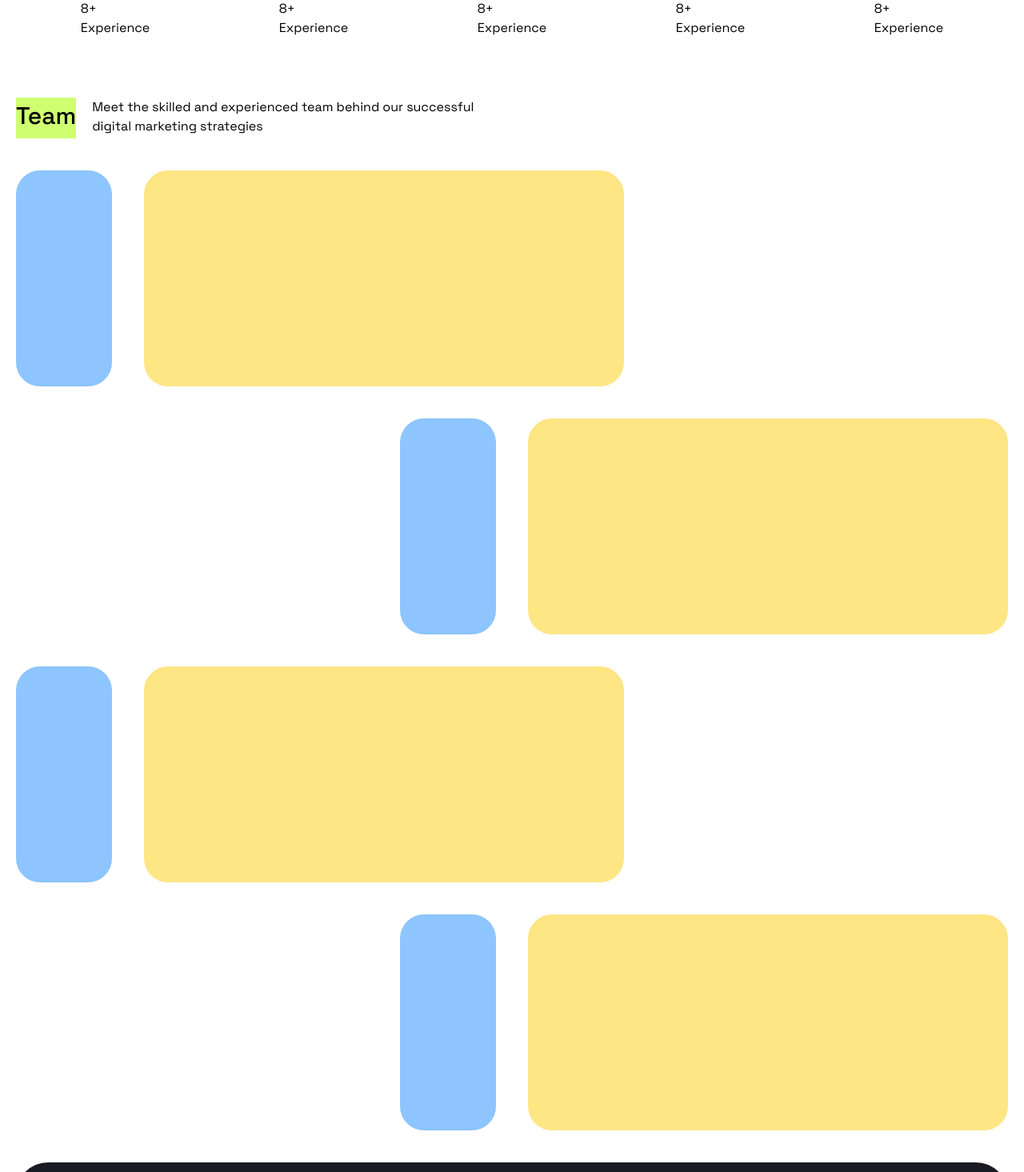
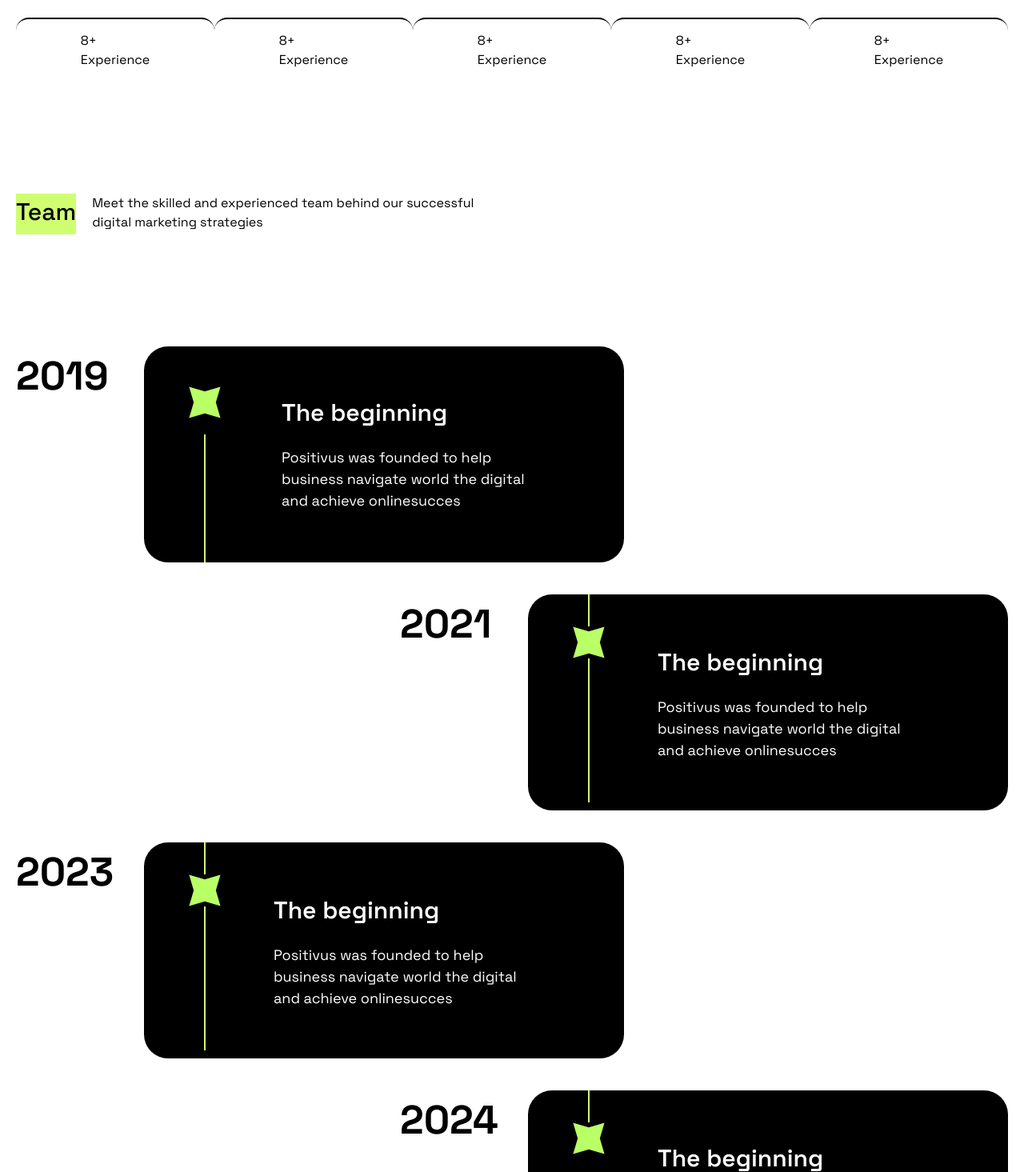
Before and after one commit to ogabekrustamov/Positivus, a React (Vite) app: page /about in a window 1280 px wide. Shown: the part 965-2430 px from the top of the page at 80% size. Built offline with nearby package versions, Linux system fonts and the light colour scheme.

Commit message:
ourjourney responsive design

```diff
--- /dev/null
+++ b/src/Components/ScrollToTop.jsx
@@ -0,0 +1,16 @@
+
+// src/Components/ScrollToTop.jsx
+import { useEffect } from "react";
+import { useLocation } from "react-router-dom";
+
+const ScrollToTop = () => {
+    const location = useLocation();
+
+    useEffect(() => {
+        window.scrollTo(0, 0); // sahifani yuqoriga olib chiqadi
+    }, [location.pathname]);
+
+    return null; // hech narsa render qilmaydi
+};
+
+export default ScrollToTop;
--- a/src/Components/Services.jsx
+++ b/src/Components/Services.jsx
@@ -26,7 +26,7 @@ const  Services = () => {
 
     return (
         <div className="h-[1700px] max-lg:h-[2650px] max-sm:h-[2020px]">
-            <div data-aos="fade-up" className="flex max-lg:justify-center max-sm:justify-center ">
+            <div data-aos="fade-up"  className="flex max-lg:justify-center max-sm:justify-center ">
                 <span className="bg-[rgb(207,255,113)] text-[30px] w-[178px] h-[51px] flex justify-center font-[500] mr-5 max-sm:text-[17px] max-sm:w-[85px] max-sm:h-[45px] max-sm:items-center"><h1>Services</h1></span>
                 <div className="w-[580px] h-[46px] max-lg:w-[540px] max-sm:w-[320px] max-sm:h-[80px] max-sm:text-[14px] transition-all duration-700 ease-out transform">At our digital marketing agency, we offer a range of services to help businesses grow and succeed online. These services include:</div>
             </div>
--- a/src/SectionComponents/AboutUs/AboutNumber.jsx
+++ b/src/SectionComponents/AboutUs/AboutNumber.jsx
@@ -3,8 +3,8 @@ import React from "react";
 const Aboutnumber = () => {
 
     return (
-        <div className="flex flex-col max-lg:justify-center max-lg:items-center max-sm:justify-center  mt-[60px]">
-            <div className="flex max-lg:justify-center max-sm:justify-center ">
+        <div  className="flex flex-col max-lg:justify-center max-lg:items-center max-sm:justify-center  mt-[60px]">
+            <div data-aos="fade-up" className="flex max-lg:justify-center max-sm:justify-center ">
                 <span
                     className="bg-[rgb(207,255,113)] text-[30px]  h-[51px] flex justify-center font-[500] mr-5 max-sm:text-[17px]  max-sm:h-[45px] max-sm:items-center"><h1>Team </h1></span>
                 <div
@@ -12,32 +12,32 @@ const Aboutnumber = () => {
                     Meet the skilled and experienced team behind our successful digital marketing strategies
                 </div>
             </div>
-            <div className="w-[1240px] flex mt-[60px] flex-wrap justify-evenly max-sm:w-[500px] max-lg:w-[800px]">
-                <div className="w-[248px] max-sm:w-[200px] h-[80px] border-t-[2px] border-black flex flex-col items-center justify-center rounded-[16px]">
+            <div className="w-[1240px] flex mt-[60px] flex-wrap justify-evenly max-sm:w-[500px] max-lg:w-[800px mt-[100px] mb-[80px]">
+                <div data-aos="fade-up" data-aos-delay="200" data-aos-duration="1000" className="w-[248px] max-sm:w-[200px] h-[80px] border-t-[2px] border-black flex flex-col items-center justify-center rounded-[16px]">
                     <div>
                         <h1>8+</h1>
                         <h4>Experience</h4>
                     </div>
                 </div>
-                <div className="w-[248px] max-sm:w-[200px] h-[80px] border-t-[2px] border-black flex flex-col items-center justify-center rounded-[16px]">
+                <div data-aos="fade-up" data-aos-delay="300" data-aos-duration="1000" className="w-[248px] max-sm:w-[200px] h-[80px] border-t-[2px] border-black flex flex-col items-center justify-center rounded-[16px]">
                     <div>
                         <h1>8+</h1>
                         <h4>Experience</h4>
                     </div>
                 </div>
-                <div className="w-[248px] max-sm:w-[200px] h-[80px] border-t-[2px] border-black flex flex-col items-center justify-center rounded-[16px]">
+                <div data-aos="fade-up" data-aos-delay="400" data-aos-duration="1000" className="w-[248px] max-sm:w-[200px] h-[80px] border-t-[2px] border-black flex flex-col items-center justify-center rounded-[16px]">
                     <div>
                         <h1>8+</h1>
                         <h4>Experience</h4>
                     </div>
                 </div>
-                <div className="w-[248px] max-sm:w-[200px] h-[80px] border-t-[2px] border-black flex flex-col items-center justify-center rounded-[16px]">
+                <div data-aos="fade-up" data-aos-delay="500" data-aos-duration="1000" className="w-[248px] max-sm:w-[200px] h-[80px] border-t-[2px] border-black flex flex-col items-center justify-center rounded-[16px]">
                     <div>
                         <h1>8+</h1>
                         <h4>Experience</h4>
                     </div>
                 </div>
-                <div className="w-[248px] max-sm:w-[200px] h-[80px] border-t-[2px] border-black flex flex-col items-center justify-center rounded-[16px]">
+                <div data-aos="fade-up" data-aos-delay="600" data-aos-duration="1000" className="w-[248px] max-sm:w-[200px] h-[80px] border-t-[2px] border-black flex flex-col items-center justify-center rounded-[16px]">
                     <div>
                         <h1>8+</h1>
                         <h4>Experience</h4>
--- a/src/SectionComponents/AboutUs/HeroAbout.jsx
+++ b/src/SectionComponents/AboutUs/HeroAbout.jsx
@@ -3,7 +3,7 @@ import aboutill from '../../assets/aboutill.svg';
 
 const HeroAbout = () => {
     return (
-        <div className="w-[1240px] h-[606px] bg-[rgb(243,243,243)] flex flex-row items-center p-[70px] justify-center max-sm:h-[600px] max-sm:w-[410px]   max-lg:h-[850px]  max-lg:flex-col-reverse max-lg:w-[650px] rounded-[45px] gap-[60px]">
+        <div data-aos="fade-up" className="w-[1240px] h-[606px] bg-[rgb(243,243,243)] flex flex-row items-center p-[70px] justify-center max-sm:h-[600px] max-sm:w-[410px]   max-lg:h-[850px]  max-lg:flex-col-reverse max-lg:w-[650px] rounded-[45px] gap-[60px]">
             <div className="w-[600px] h-[450px] max-sm:w-[310px] max-lg:w-[500px]">
                 <img src={aboutill} alt=""/>
             </div>
--- a/src/SectionComponents/AboutUs/OurJourney.jsx
+++ b/src/SectionComponents/AboutUs/OurJourney.jsx
@@ -1,9 +1,10 @@
 import React from "react";
+import greenicon from '../../assets/greenicon.svg';
 
 const OurJourney = () => {
 
     return (
-        <div className="flex flex-col max-lg:justify-center max-lg:items-center max-sm:justify-center  mt-[60px]">
+        <div className="flex flex-col max-lg:justify-center max-lg:items-center   max-sm:mt-[20px] mt-[60px] mb-[30px]">
             <div  className="flex max-lg:justify-center max-sm:justify-center ">
                 <span
                     className="bg-[rgb(207,255,113)] text-[30px]  h-[51px] flex justify-center font-[500] mr-5 max-sm:text-[17px]  max-sm:h-[45px] max-sm:items-center"><h1>Team </h1></span>
@@ -12,17 +13,61 @@ const OurJourney = () => {
                     Meet the skilled and experienced team behind our successful digital marketing strategies
                 </div>
             </div>
-            <div className="w-[1240px] h-[1200px] grid grid-cols-8 grid-rows-4 gap-[40px] mt-[40px]" >
-                <div className="col-start-1 col-end-2  rounded-[30px] bg-blue-300">
+            <div className="w-[1240px] h-[1200px] grid grid-cols-8 grid-rows-4 gap-[40px] mt-[140px] max-sm:mt-[70px] max-lg:flex max-lg:flex-col max-sm:h-[1550px] max-lg:h-[1600px] max-lg:items-start max-lg:w-[540px] max-sm:items-center" >
+                <div data-aos="fade-right"  className="text-[50px] font-bold">
+                    <h1>2019</h1>
+                </div>
+                <div data-aos="fade-right" className="col-start-2 col-end-6  rounded-[30px] flex bg-black p-[20px]  max-sm:w-[410px] pb-0">
+                    <div className="w-[20%]  flex flex-col gap-[20px] items-center justify-start p-[30px] pb-0">
+                        <img src={greenicon} className="w-[40px] " alt=""/>
+                        <div className="w-[2px] h-[180px] bg-[rgb(207,255,113)]"></div>
+                    </div>
+                    <div className="w-[70%] flex flex-col  h-full p-[40px] gap-[20px] max-sm:gap-[15px]">
+                        <h1 className="text-[30px] max-sm:text-[24px] font-semibold text-white"> The beginning</h1>
+                        <p className="text-[18px] max-sm:text-[16px] text-white ">Positivus was founded to help business navigate world the digital and achieve onlinesucces </p>
+                    </div>
+                </div>
+                <div data-aos="fade-left"  className="col-start-4  col-end-5  rounded-[30px] ">
+                    <div className=" text-[50px] font-bold"> 2021</div>
+                </div>
+                <div data-aos="fade-left" className="col-start-5 col-end-9  rounded-[30px]  flex bg-black p-[20px] max-sm:w-[410px] pt-0 pb-0">
+                    <div className="w-[20%]  flex flex-col items-center justify-start p-[30px] pt-0 pb-0">
+                        <div className="w-[2px] h-[40px] bg-[rgb(207,255,113)]"></div>
+                        <img src={greenicon} className="w-[40px]" alt=""/>
+                        <div className="w-[2px] h-[180px] bg-[rgb(207,255,113)]"></div>
+                    </div>
+                    <div className="w-[70%] flex flex-col justify-center h-full p-[30px] gap-[20px]">
+                        <h1 className="text-[30px] max-sm:text-[24px] font-semibold text-white"> The beginning</h1>
+                        <p className="text-[18px] max-sm:text-[16px] text-white ">Positivus was founded to help business navigate world the digital and achieve onlinesucces </p>
+                    </div>
+                </div>
+                <div data-aos="fade-right" className="col-start-1 col-end-2  rounded-[30px] ">
+                    <div className="text-[50px] font-bold"> 2023</div>
+                </div>
+                <div data-aos="fade-right" className="col-start-2 col-end-6  rounded-[30px] flex bg-black p-[20px] max-sm:w-[410px] pt-0 pb-0">
+                    <div className="w-[20%]  flex flex-col  items-center justify-start p-[30px] pt-0 pb-0">
+                        <div className="w-[2px] h-[40px] bg-[rgb(207,255,113)]"></div>
+                        <img src={greenicon} className="w-[40px]" alt=""/>
+                        <div className="w-[2px] h-[180px] bg-[rgb(207,255,113)]"></div>
+                    </div>
+                    <div className="w-[70%] flex flex-col justify-center h-full p-[30px] gap-[20px]">
+                        <h1 className="text-[30px] max-sm:text-[24px] font-semibold text-white"> The beginning</h1>
+                        <p className="text-[18px] max-sm:text-[16px] text-white ">Positivus was founded to help business navigate world the digital and achieve onlinesucces </p>
+                    </div>
+                </div>
+                <div data-aos="fade-left" className="col-start-4  col-end-5 rounded-[30px] text-[50px] font-bold ">2024</div>
+                <div data-aos="fade-left" className="col-start-5 col-end-9  rounded-[30px] flex bg-black p-[20px] max-sm:w-[410px] pt-0 pb-0 max-lg:h-[260px]">
+                    <div className="w-[20%]  flex flex-col  items-center justify-start p-[30px] pt-0 pb-0">
+                        <div className="w-[2px] h-[40px] bg-[rgb(207,255,113)]"></div>
+                        <img src={greenicon} className="w-[40px]" alt=""/>
+                        <div className="w-[2px] h-[180px] bg-black"></div>
 
+                    </div>
+                    <div className="w-[70%] flex flex-col justify-center h-full p-[30px] gap-[20px]">
+                        <h1 className="text-[30px] max-sm:text-[24px] font-semibold text-white"> The beginning</h1>
+                        <p className="text-[18px] max-sm:text-[16px] text-white ">Positivus was founded to help business navigate world the digital and achieve onlinesucces </p>
+                    </div>
                 </div>
-                <div className="col-start-2 col-end-6  rounded-[30px] bg-amber-200"></div>
-                <div className="col-start-4  col-end-5  rounded-[30px] bg-blue-300"></div>
-                <div className="col-start-5 col-end-9  rounded-[30px] bg-amber-200"></div>
-                <div className="col-start-1 col-end-2  rounded-[30px] bg-blue-300"></div>
-                <div className="col-start-2 col-end-6  rounded-[30px] bg-amber-200"></div>
-                <div className="col-start-4  col-end-5 rounded-[30px]  bg-blue-300"></div>
-                <div className="col-start-5 col-end-9  rounded-[30px] bg-amber-200"></div>
 
 
             </div>
```
Also changed, not shown: src/App.jsx (+29 -10 lines).
